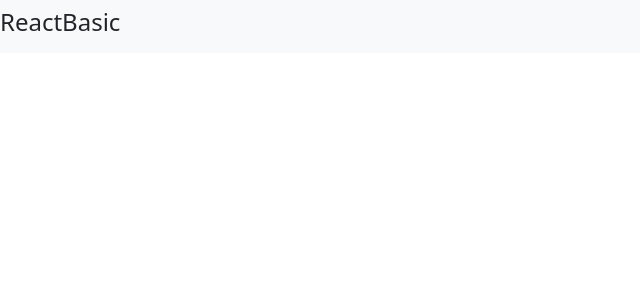
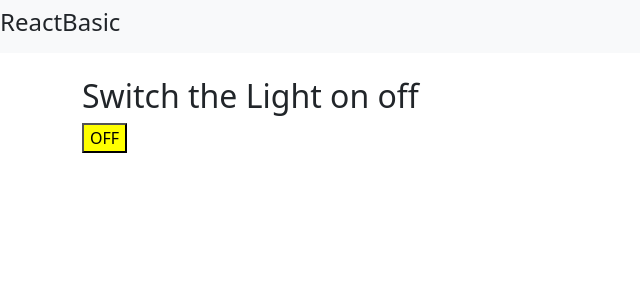
Before and after one commit to Ekadarshini7272/reactbasic, a React (Create React App) app: page /ToggleBtn in a window 1280 px wide. Before the commit this address had no page. Shown: the top 300 px of the page, without its empty margins (0-640 px from the left). Built offline with nearby package versions, Linux system fonts and the light colour scheme.

Commit message:
ToggleBtn useState

```diff
--- a/src/App.js
+++ b/src/App.js
@@ -29,7 +29,8 @@ import RemoveDuplicateSet from '../src/JSquestion/RemoveDuplicateSet';
 import FlattenArray from '../src/JSquestion/FlattenArray';
 import MergeSortArrayWhile from '../src/JSquestion/MergeSortArrayWhile';
 import UniqueChar from '../src/JSquestion/UniqueChar';
-import CounterBtn from '../src/ReactBasicQuestion/CounterBtn'
+import CounterBtn from '../src/ReactBasicQuestion/CounterBtn';
+import ToggleBtn from '../src/ReactBasicQuestion/ToggleBtn';
 import 'bootstrap/dist/css/bootstrap.min.css';
 
 function App() {
@@ -71,6 +72,7 @@ function App() {
            <Route path= "/MergeSortArrayWhile" element={<MergeSortArrayWhile/>}/>
            <Route path= "/UniqueChar" element={<UniqueChar/>}/>
            <Route path= "/CounterBtn" element={<CounterBtn/>}/>
+           <Route path= "/ToggleBtn" element={<ToggleBtn/>}/>
          </Routes>
        </div>
      </div>
--- /dev/null
+++ b/src/ReactBasicQuestion/ToggleBtn.js
@@ -0,0 +1,14 @@
+import React, {useState} from 'react';
+const ToggleBtn =()=> {
+    const [isButton, setIsButton] = useState(false);
+    function handleToggleEvent(){
+        setIsButton((prevState) => !prevState)
+    }
+    return(
+        <>
+        <h2>Switch the Light on off</h2>
+        <button onClick={handleToggleEvent} style={{backgroundColor: isButton? "green" : "yellow"}}>{isButton? "ON" : "OFF"}</button>
+        </>
+    );
+};
+export default ToggleBtn;
```
